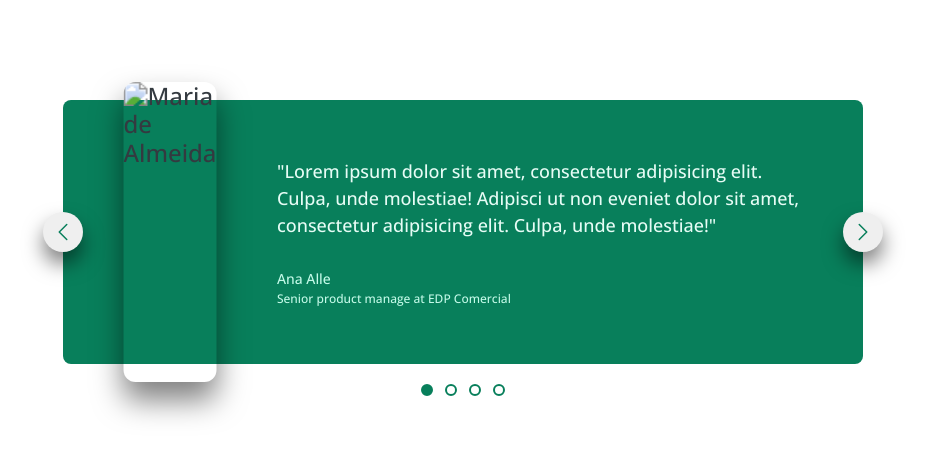
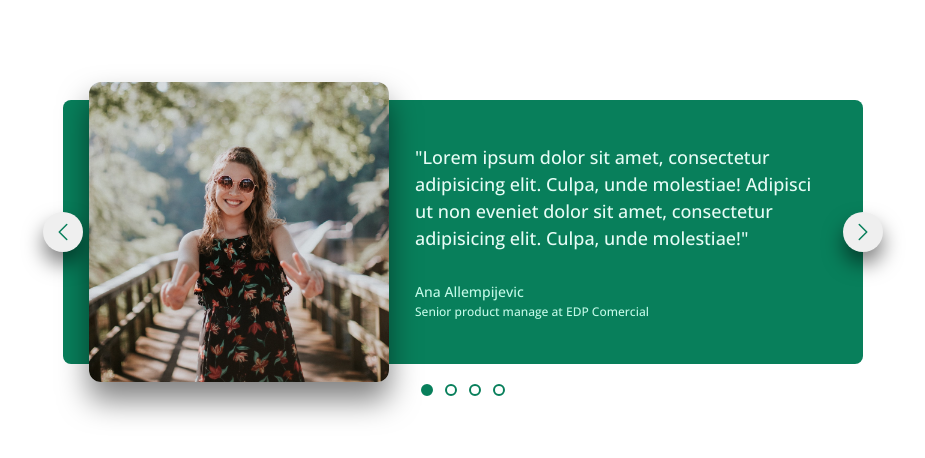
Before and after one commit to Zerber011/Carousel_demo, a plain HTML site: page index.html in a window 1280 px wide. Shown: the whole page, without its empty margins (177-1102 px from the left). Drawn offline with nearby package versions, Linux system fonts and the light colour scheme.

Commit message:
Update index.html

```diff
--- a/index.html
+++ b/index.html
@@ -16,14 +16,14 @@
   </head>
   <body>
     <div class="carousel">
-      <img src="/carousel/img/maria.jpg" alt="Maria de Almeida" />
+      <img src="maria.jpg" alt="Ana Alempijevic" />
       <blockquote class="testimonial">
         <p class="testimonial-text">
           "Lorem ipsum dolor sit amet, consectetur adipisicing elit. Culpa, unde
           molestiae! Adipisci ut non eveniet dolor sit amet, consectetur
           adipisicing elit. Culpa, unde molestiae!"
         </p>
-        <p class="testimonial-author">Ana Alle</p>
+        <p class="testimonial-author">Ana Allempijevic</p>
         <p class="testimonial-job">Senior product manage at EDP Comercial</p>
       </blockquote>
       <button class="btn btn-left">
```
